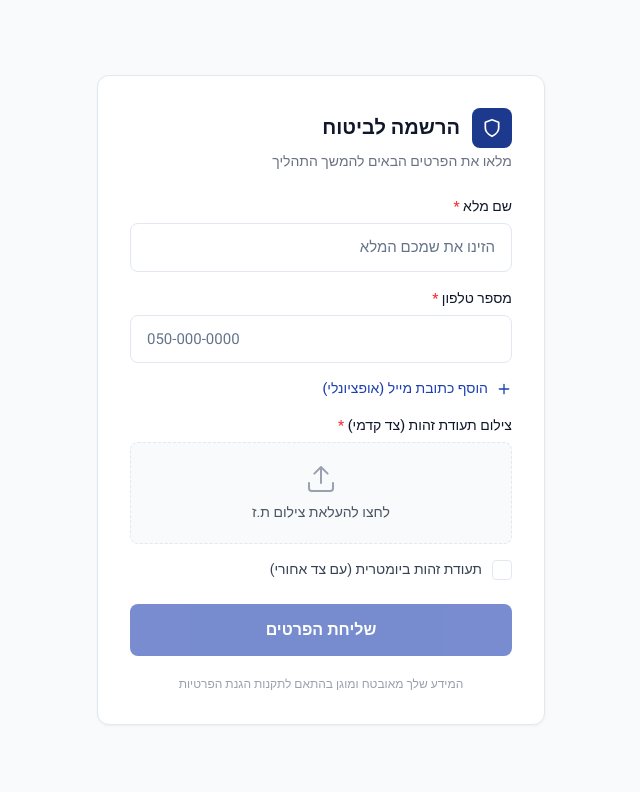
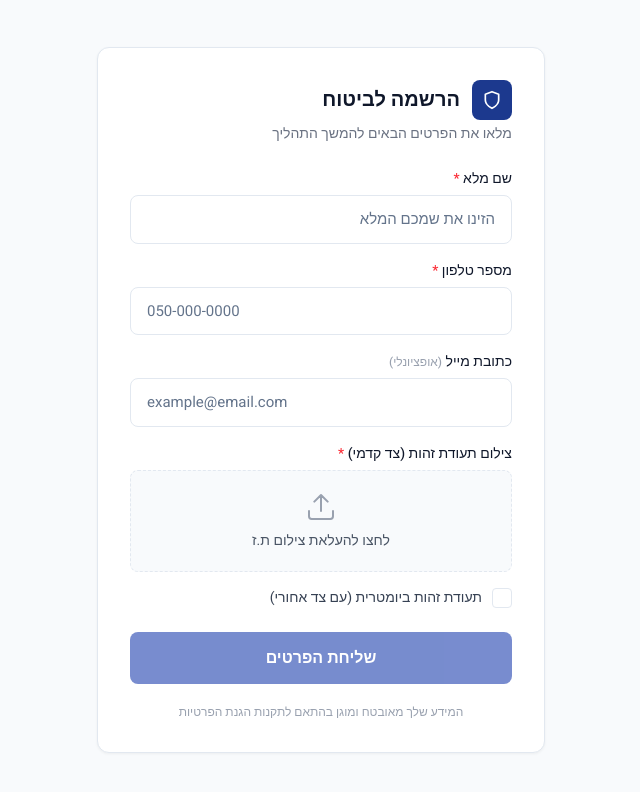
Before and after one commit to yoni2528/rotem-small-minisite, a Next.js app: page / in a window 1280 px wide. Shown: the top 792 px of the page, without its empty margins (435-1075 px from the left). Built offline with nearby package versions, Linux system fonts and the light colour scheme.

Commit message:
fix: remove email toggle, always show email field as optional

```diff
--- a/app/page.tsx
+++ b/app/page.tsx
@@ -33,7 +33,7 @@ export default function Home() {
     idBack: null,
   });
 
-  const [showEmailField, setShowEmailField] = useState(false);
+
   const [isSubmitting, setIsSubmitting] = useState(false);
   const [isSubmitted, setIsSubmitted] = useState(false);
   const [uploadingFront, setUploadingFront] = useState(false);
@@ -177,7 +177,6 @@ export default function Home() {
                 hasBiometric: false,
               });
               setUploadedUrls({ idFront: null, idBack: null });
-              setShowEmailField(false);
             }}
             className="submit-btn"
           >
@@ -252,31 +251,11 @@ export default function Home() {
             />
           </div>
 
-          {/* Optional Email Toggle */}
+          {/* Email (Optional) */}
           <div>
-            <button
-              type="button"
-              onClick={() => setShowEmailField(!showEmailField)}
-              className="flex items-center gap-2 text-link text-sm"
-            >
-              <svg
-                width="16"
-                height="16"
-                viewBox="0 0 24 24"
-                fill="none"
-                stroke="currentColor"
-                strokeWidth="2"
-                strokeLinecap="round"
-                strokeLinejoin="round"
-                className={`transition-transform duration-200 ${showEmailField ? "rotate-45" : ""}`}
-              >
-                <path d="M12 5v14M5 12h14" />
-              </svg>
-              {showEmailField ? "הסתר שדה מייל" : "הוסף כתובת מייל (אופציונלי)"}
-            </button>
-
-            {showEmailField && (
-              <div className="mt-3 fade-in">
+            <label htmlFor="email" className="form-label">
+              כתובת מייל <span className="text-gray-400 text-xs">(אופציונלי)</span>
+            </label>
             <input
               type="email"
               id="email"
@@ -288,8 +267,6 @@ export default function Home() {
               dir="ltr"
               style={{ textAlign: "left" }}
             />
-              </div>
-            )}
           </div>
 
           {/* ID Front Upload */}
```
Also changed, not shown: 1 other file (tests, documents, lock files or other folders). Lines whose indentation alone changed are shown as unchanged.
